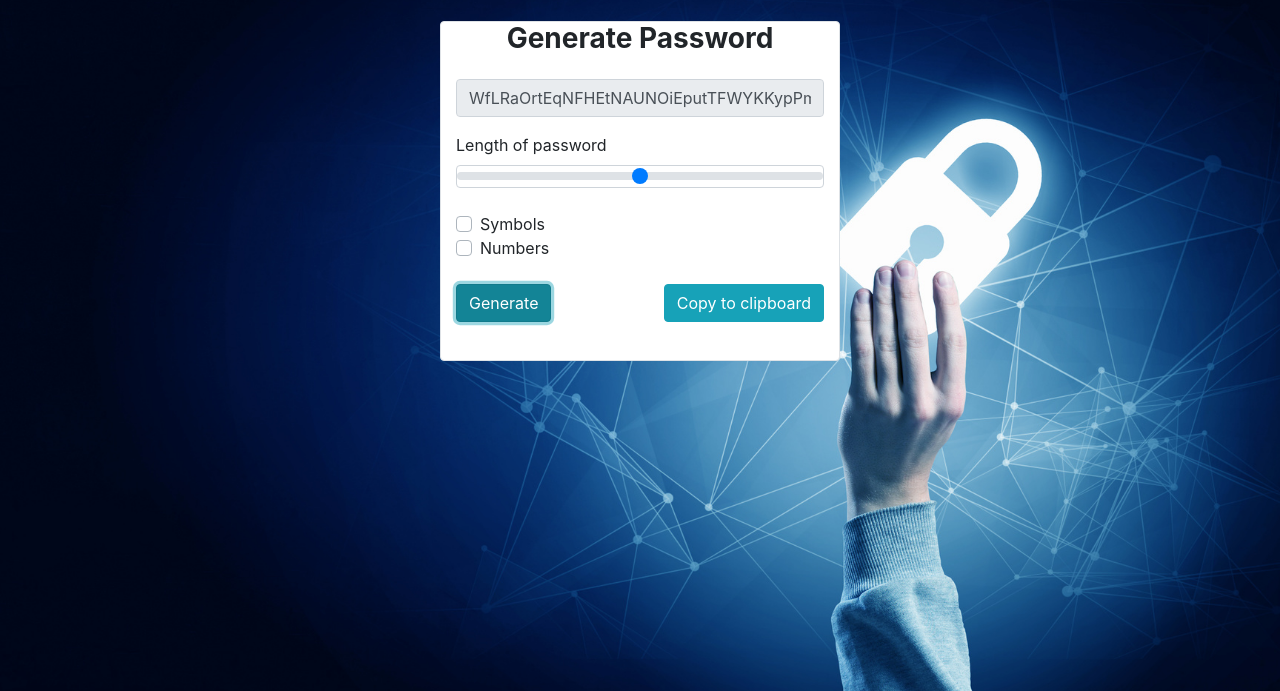
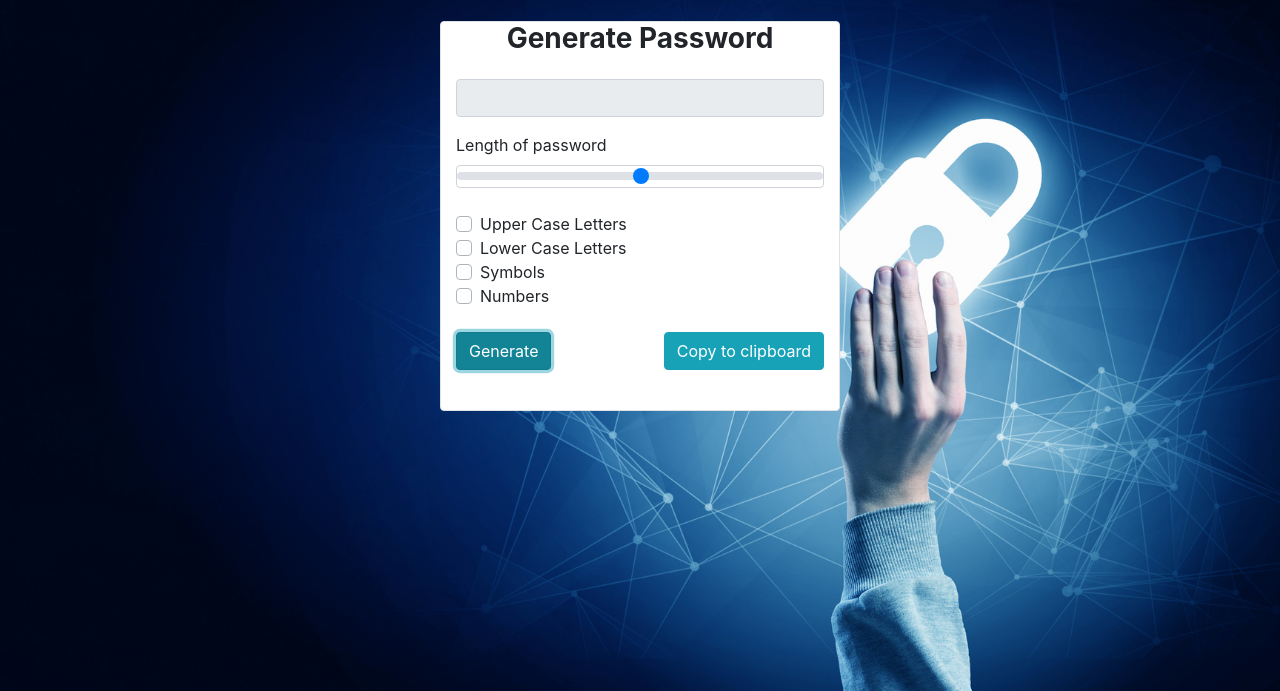
Before and after one commit to maidelrego/password_generator, a plain HTML site: page index.html in a window 1280 px wide. Both pictures are taken after a click on the button "Generate". Shown: the part 109-800 px from the top of the page. Drawn offline with nearby package versions, Linux system fonts and the light colour scheme.

Commit message:
last commit

```diff
--- a/index.html
+++ b/index.html
@@ -12,21 +12,31 @@
 <body>
     <h1 class="text-center display-2 bg-white mb-4">Password Generator</h1>
 
-    <div class="container border rounded bg-white" style="max-width: 400px; height: 340px;">
+    <div class="container border rounded bg-white" style="max-width: 400px; height: 390px;">
         <h3 class="text-center mb-4"><strong>Generate Password</strong></h3>
         <div class="form-group">
-            <input type="text" readonly  id="display" class="form-control" placeholder="By default Upper and Lower case letters">
+            <input type="text" readonly  id="display" class="form-control">
             <label for="slider" class="mt-3">Length of password</label>
-            <input type="range" min="0" max="128" name="slider" class="custom-range form-control mb-4" id="slider"></input>
+            <input type="range" min="8" max="129" name="slider" class="custom-range form-control mb-4" id="slider"></input>
 
             <div class="custom-control custom-checkbox">
-            <input type="checkbox" class="custom-control-input" id="symbols">
-            <label class="custom-control-label" for="symbols">Symbols</label>
+             <input type="checkbox" class="custom-control-input" id="upperC">
+             <label class="custom-control-label" for="upperC">Upper Case Letters</label>
             </div>
 
             <div class="custom-control custom-checkbox">
-            <input type="checkbox" class="custom-control-input" id="numbers">
-            <label class="custom-control-label" for="numbers">Numbers</label>
+             <input type="checkbox" class="custom-control-input" id="lowerC">
+             <label class="custom-control-label" for="lowerC">Lower Case Letters</label>
+            </div>
+
+            <div class="custom-control custom-checkbox">
+             <input type="checkbox" class="custom-control-input" id="symbols">
+             <label class="custom-control-label" for="symbols">Symbols</label>
+            </div>
+
+            <div class="custom-control custom-checkbox">
+             <input type="checkbox" class="custom-control-input" id="numbers">
+             <label class="custom-control-label" for="numbers">Numbers</label>
             </div>
 
             <br>
--- a/script.js
+++ b/script.js
@@ -1,22 +1,29 @@
-var char = 'ABCDEFGHIJKLMNOPQRSTUVWZYZabcdefghijklmnopqrstuvwxyz';
+// creating my s
+
+var char = '';
+var upper = 'ABCDEFGHIJKLMNOPQRSTUVWZYZ';
+var lower = 'abcdefghijklmnopqrstuvwxyz';
 var num = '1234567890';
 var sym = '!@#$%^&*()_+';
 
+
 var lengthEl = document.getElementById("slider");
+var upperBox = document.getElementById("upperC");
+var lowerBox = document.getElementById("lowerC");
 var numBox = document.getElementById("numbers");
 var symBox = document.getElementById("symbols");
 var btnGenerate = document.getElementById("generate");
 var yourPass = document.getElementById("display");
 
-btnGenerate.addEventListener("click",function(e){
+
+btnGenerate.addEventListener("click",function(){
     var characters = char;
+    (upperBox.checked) ? characters +=upper : '';
+    (lowerBox.checked) ? characters +=lower : '';
     (numBox.checked) ? characters += num : '';
     (symBox.checked) ? characters += sym : '';
     yourPass.value = password(slider.value, characters);
 });
-
-
-
 
 function password(l , characters){
     var pwd = '';
```
